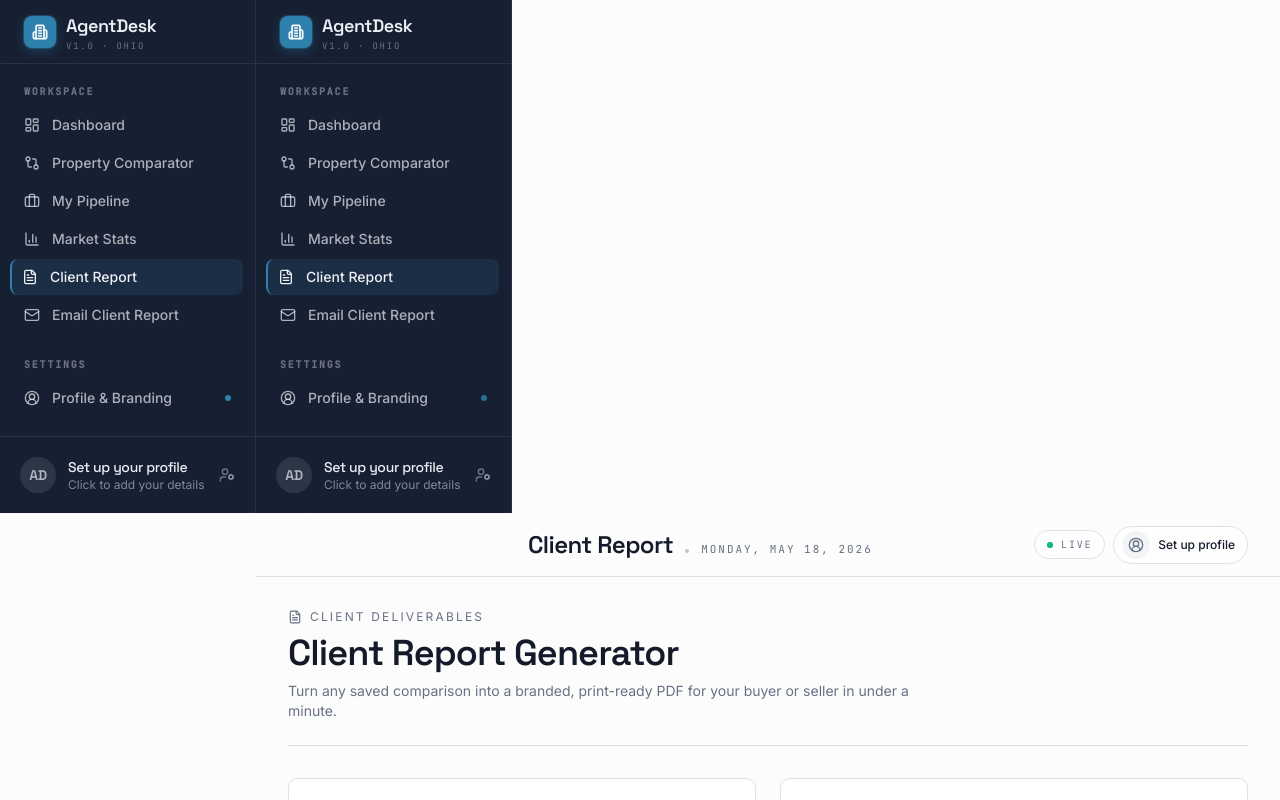
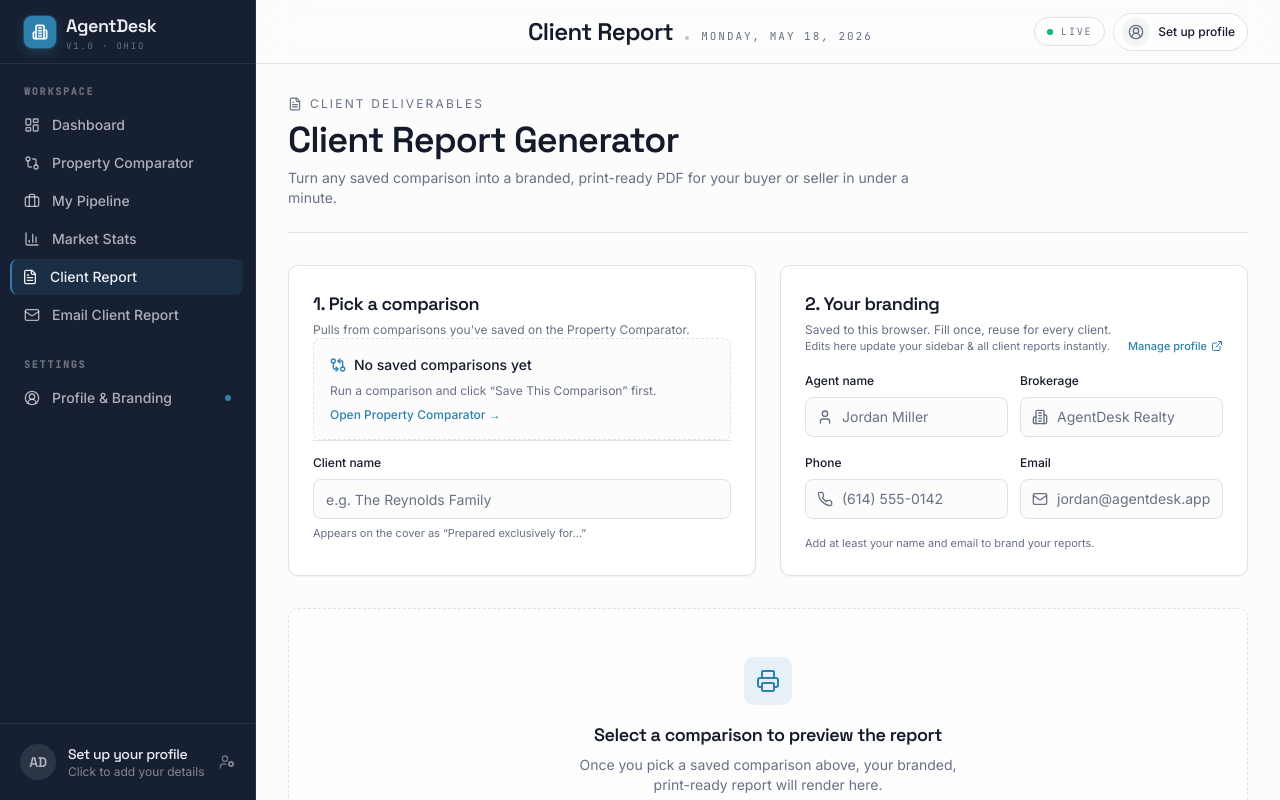
Before and after one commit to puterbuagh/real-estate-agent-tool-a28653, a Next.js app: page /client-report in a window 1280 px wide. Shown: the top 800 px of the page. Built offline with nearby package versions, Linux system fonts and the light colour scheme.

Commit message:
Update from Colable — 2026-05-18T07:13:52.578Z

```diff
--- a/components/layout/AppShell.tsx
+++ b/components/layout/AppShell.tsx
@@ -21,37 +21,20 @@ function AppShell({ children }: { children: React.ReactNode }) {
   const title = titleMap[pathname] ?? "AgentDesk";
 
   return (
-    <div
-      className="min-h-screen bg-background"
-      style={{
-        display: "grid",
-        gridTemplateColumns: "256px 1fr",
-        minHeight: "100vh",
-      }}
-    >
-      <div className="hidden lg:block">
-        <Sidebar mobileOpen={false} onClose={() => setMobileOpen(false)} />
-      </div>
-      <div className="lg:hidden" style={{ display: "contents" }}>
+    <div className="h-screen bg-background flex overflow-hidden">
+      <aside className="hidden lg:flex w-64 shrink-0 flex-none">
+        <Sidebar mobileOpen={false} onClose={() => {}} />
+      </aside>
+      <div className="lg:hidden">
         <Sidebar mobileOpen={mobileOpen} onClose={() => setMobileOpen(false)} />
       </div>
-      <div
-        className="flex flex-col min-w-0 overflow-x-hidden"
-        style={{ gridColumn: "2 / 3" }}
-      >
+      <div className="flex flex-col flex-1 min-w-0 overflow-hidden">
         <TopBar title={title} onMenuClick={() => setMobileOpen(true)} />
         <main
           data-app-main="true"
-          style={{ flex: 1, overflowY: "auto", padding: "2rem", minWidth: 0 }}
+          className="flex-1 overflow-y-auto overflow-x-hidden"
         >
-          <div
-            style={{
-              margin: "0 auto",
-              width: "100%",
-              maxWidth: "1600px",
-              minWidth: 0,
-            }}
-          >
+          <div className="mx-auto w-full max-w-[1600px] min-w-0 p-8">
             {children}
           </div>
         </main>
```
